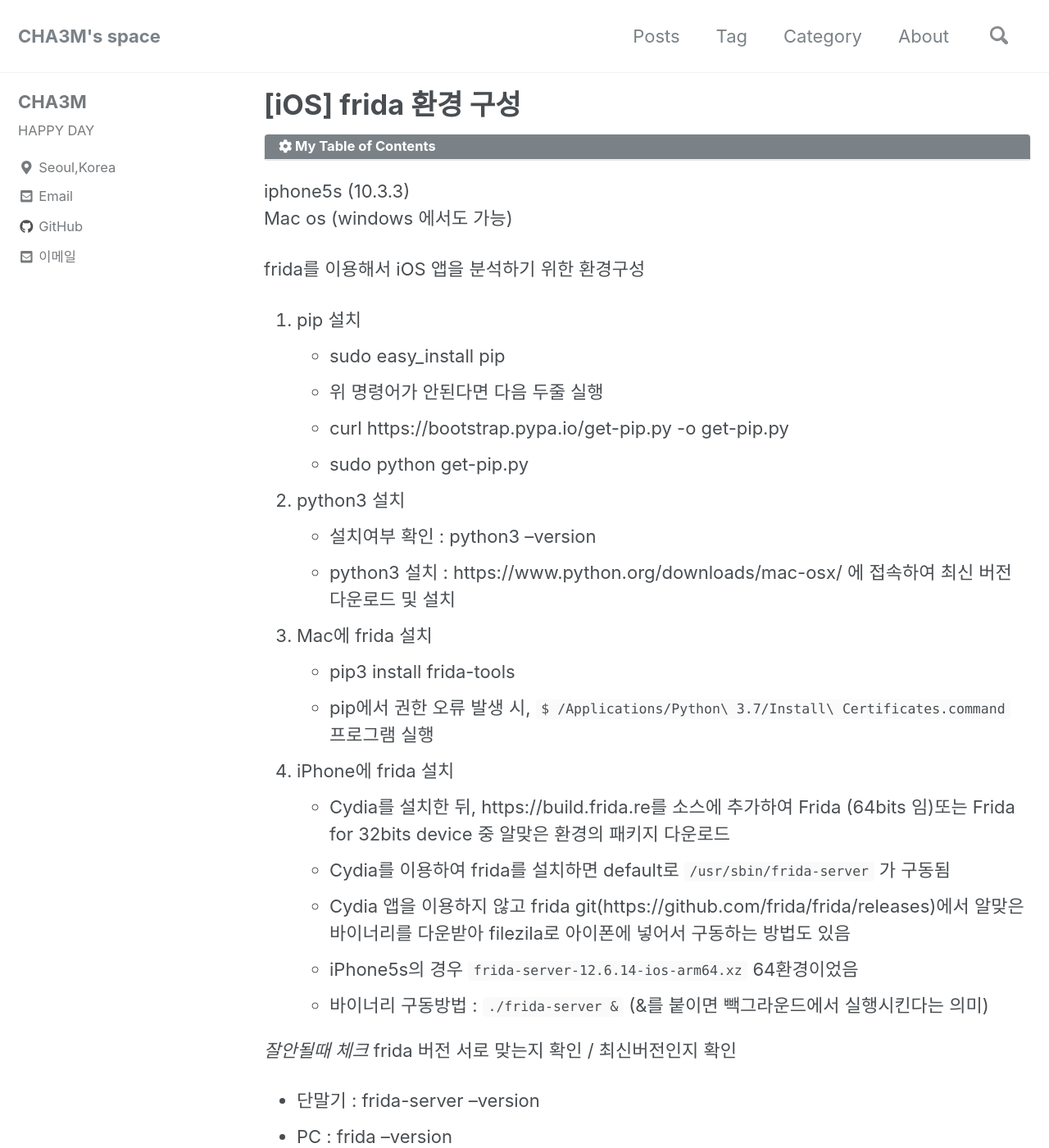
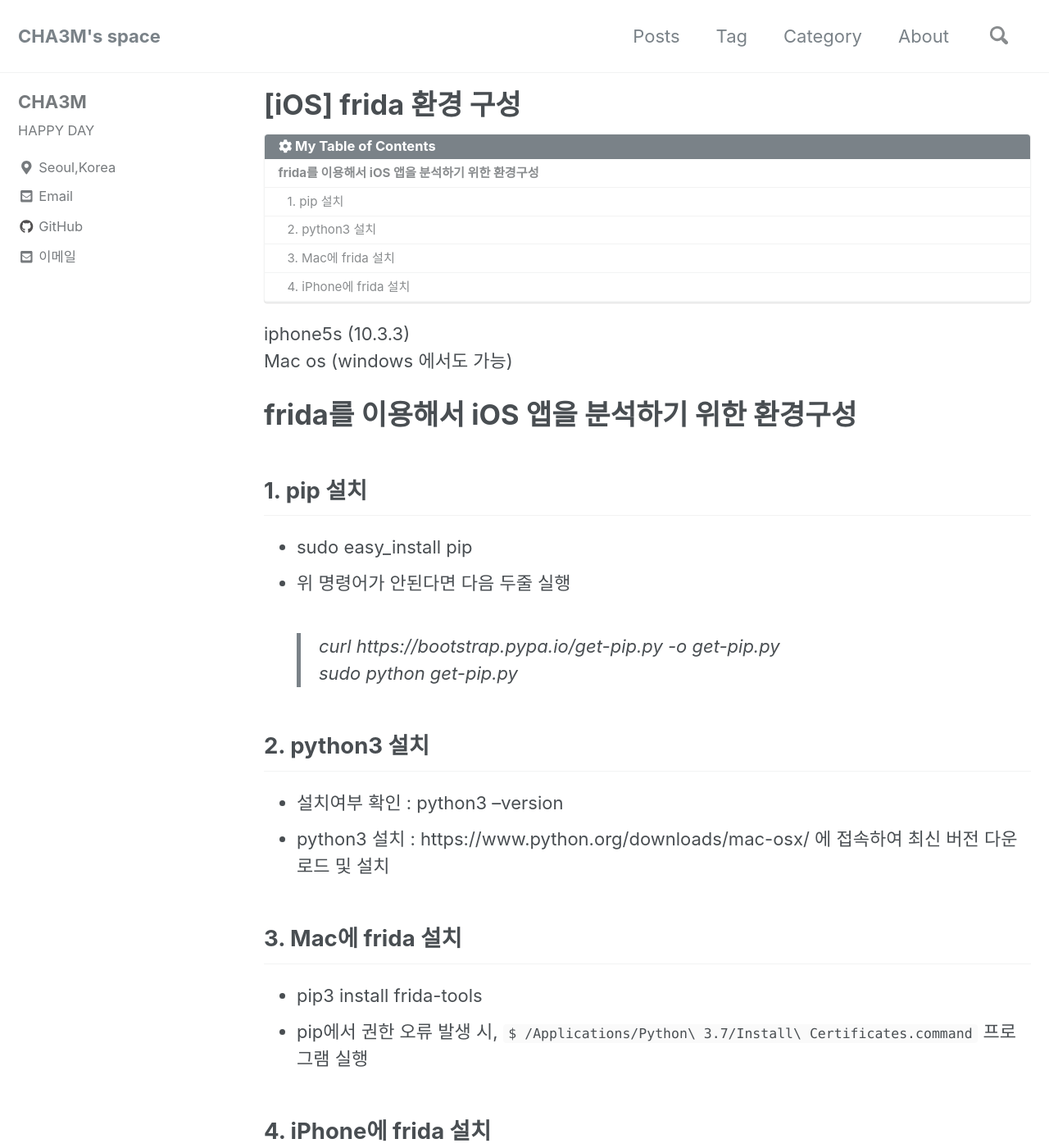
Before and after one commit to Hanchaemin/CHA3M.github.io, a Jekyll site: the page built from _posts/2019-08-15-iOS-frida_setting.md, in a window 1280 px wide and 1400 px high. Shown: the whole window at 82% size. Built offline with Jekyll 4.4.1, drawn with Linux system fonts in a browser that asks for light colours; nearby versions of some CDN libraries; comment, search, counter and statistics services are not loaded.

Commit message:
Update 2019-08-15-iOS-frida_setting.md

```diff
--- a/_posts/2019-08-15-iOS-frida_setting.md
+++ b/_posts/2019-08-15-iOS-frida_setting.md
@@ -12,23 +12,23 @@ categories:
 iphone5s (10.3.3)
 Mac os (windows 에서도 가능)
 
-frida를 이용해서 iOS 앱을 분석하기 위한 환경구성
+# frida를 이용해서 iOS 앱을 분석하기 위한 환경구성
 
-1. pip 설치
+## 1. pip 설치
 - sudo easy_install pip
 - 위 명령어가 안된다면 다음 두줄 실행
-- curl https://bootstrap.pypa.io/get-pip.py -o get-pip.py
-- sudo python get-pip.py
+ > curl https://bootstrap.pypa.io/get-pip.py -o get-pip.py
+ > sudo python get-pip.py
 
-2. python3 설치
+## 2. python3 설치
 - 설치여부 확인 : python3 --version
 - python3 설치 :  https://www.python.org/downloads/mac-osx/ 에 접속하여 최신 버전 다운로드 및 설치
 
-3. Mac에 frida 설치
+## 3. Mac에 frida 설치
 - pip3 install frida-tools
 - pip에서 권한 오류 발생 시, `$ /Applications/Python\ 3.7/Install\ Certificates.command` 프로그램 실행
 
-4. iPhone에 frida 설치
+## 4. iPhone에 frida 설치
 - Cydia를 설치한 뒤, https://build.frida.re를 소스에 추가하여 Frida (64bits 임)또는 Frida for 32bits device 중 알맞은 환경의 패키지 다운로드
 - Cydia를 이용하여 frida를 설치하면 default로 `/usr/sbin/frida-server` 가 구동됨
 - Cydia 앱을 이용하지 않고 frida git(https://github.com/frida/frida/releases)에서 알맞은 바이너리를 다운받아 filezila로 아이폰에 넣어서 구동하는 방법도 있음
```
